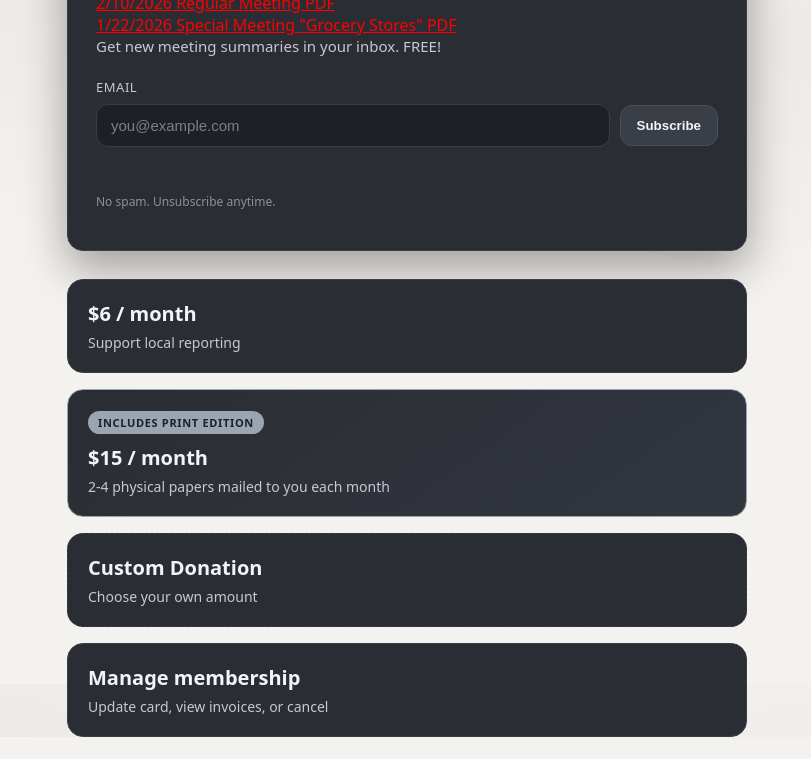
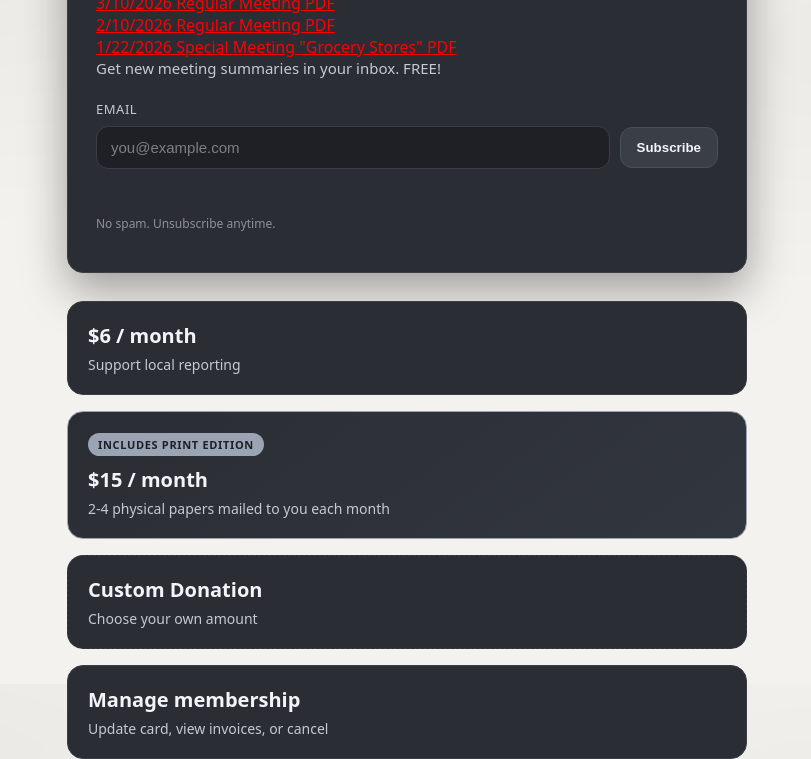
Before and after one commit to Scheerhorn/Jackson-City-Council-Digest, a plain HTML site: page index.html in a window 1280 px wide. Shown: the part 116-875 px from the top of the page, without its empty margins (233-1044 px from the left). Before the commit the page ends 853 px from the top, so only its background shows below. Drawn offline with Linux system fonts and the light colour scheme; a script that the page names is missing.

Commit message:
added new article to html

```diff
--- a/index.html
+++ b/index.html
@@ -10,6 +10,14 @@
   <main class="wrap">
     <section class="card" aria-labelledby="title">
       <h1 id="title">Jackson City Council Digest</h1>
+
+      <a href="pdf/march-10-26.pdf"
+        target="_blank"
+        class="pdf-link">
+        3/10/2026 Regular Meeting PDF
+      </a>
+
+      <br>
 
       <a href="pdf/feb-10-26.pdf"
         target="_blank"
```
